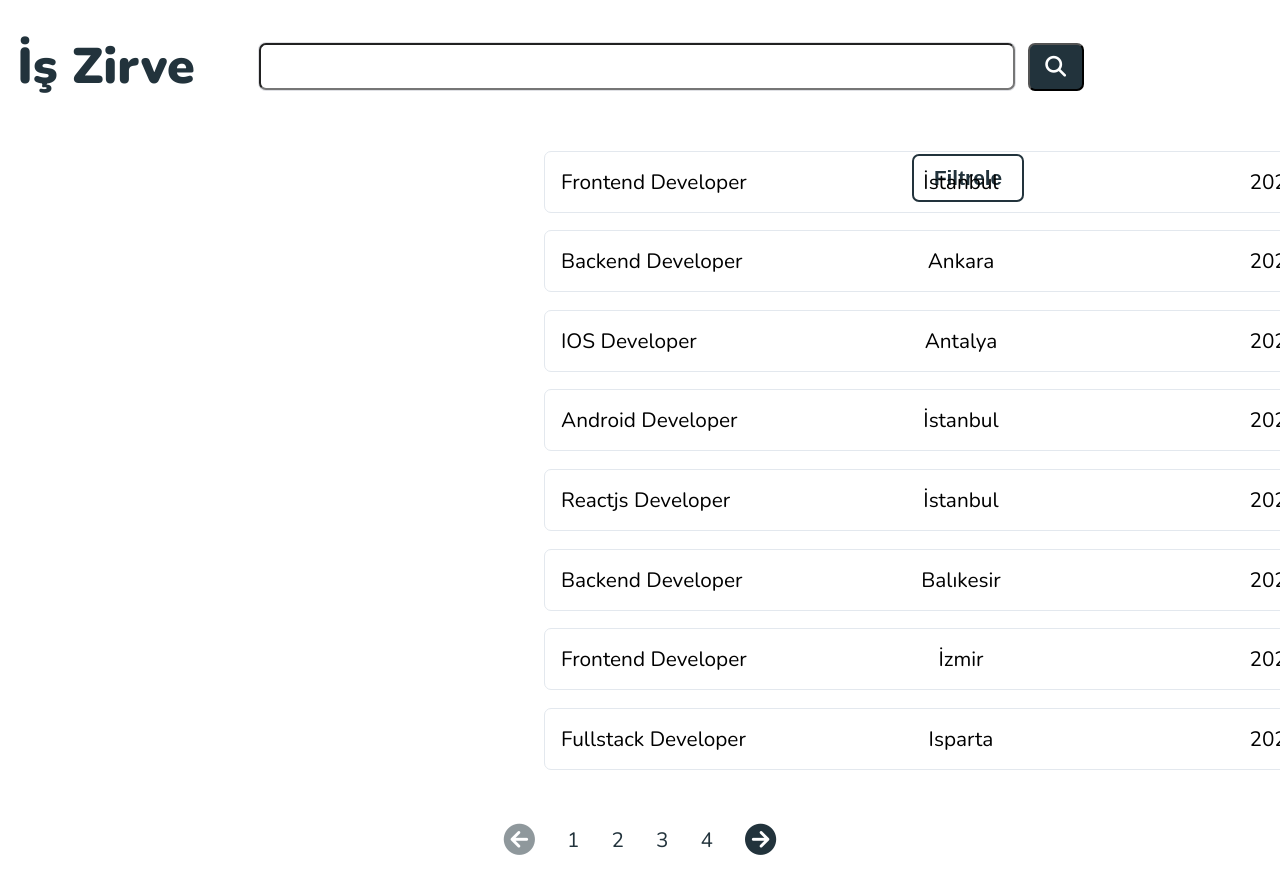
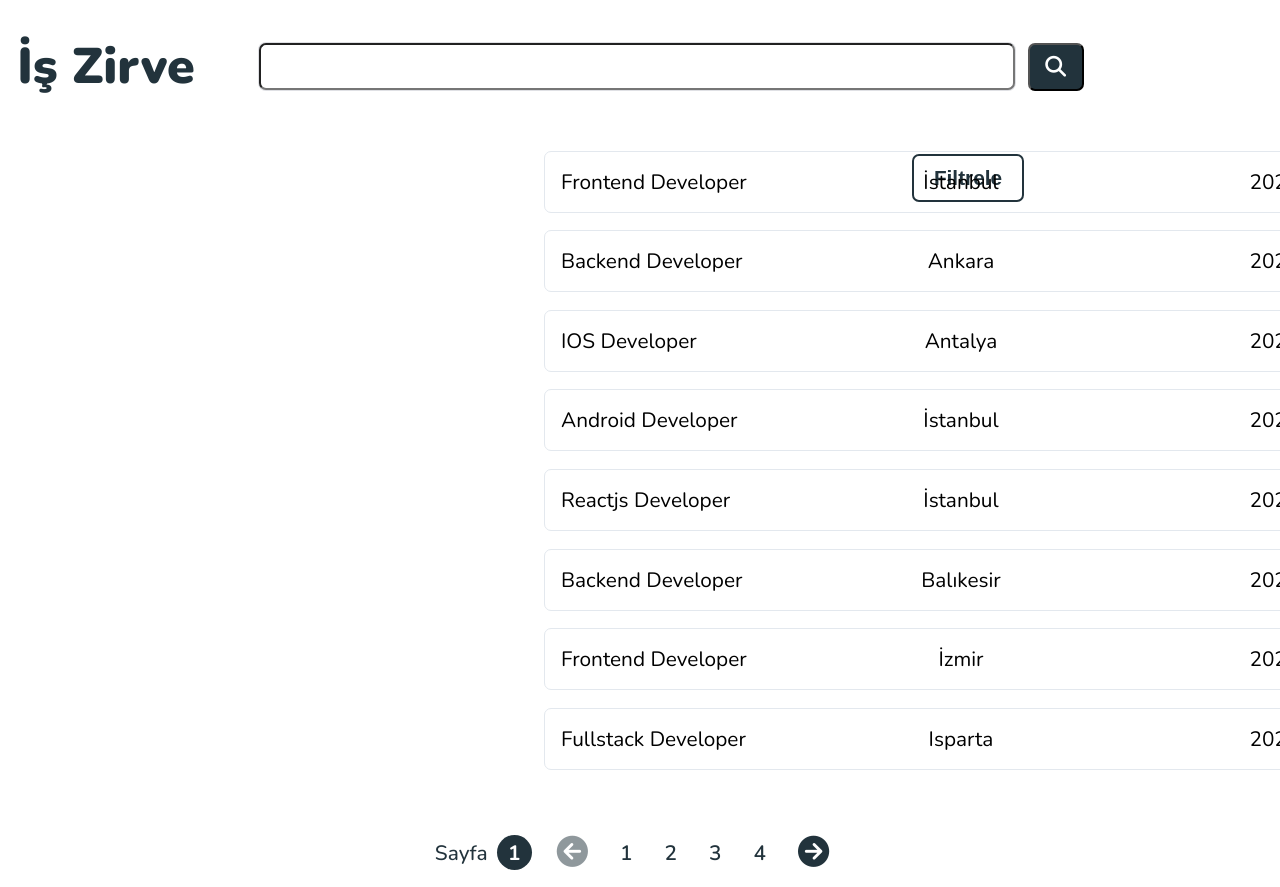
Before and after one commit to dilarauluturhan/is-zirve, a React (Create React App) app: page /joblist in a window 1280 px wide. Shown: the top 887 px of the page. Before the commit the page ends 862 px from the top, so only its background shows below. Built offline with nearby package versions, Linux system fonts and the light colour scheme.

Commit message:
style: pagination page number

```diff
--- a/src/components/Pagination.js
+++ b/src/components/Pagination.js
@@ -6,6 +6,8 @@ function Pagination({ currentPage, totalPages, onPageChange }) {
 
     return (
         <div className='pagination'>
+            <p className='page'>Sayfa</p>
+            <div className='page-number'>{currentPage}</div>
             <a
                 href='#\'
                 className={`page-item ${currentPage === 1 ? 'disabled' : ''}`}
--- a/src/style/pagination.css
+++ b/src/style/pagination.css
@@ -4,6 +4,26 @@
   align-items: center;
   justify-content: center;
   margin-top: 5rem;
+}
+.pagination .page {
+  font-size: 1.3rem;
+  font-weight: 500;
+  color: #22333c;
+  margin-right: 9px;
+}
+.pagination .page-number {
+  font-size: 1.3rem;
+  font-weight: 700;
+  background-color: #22333c;
+  color: #ffffff;
+  border: none;
+  border-radius: 50px;
+  width: 2.2rem;
+  height: 2.2rem;
+  display: flex;
+  align-items: center;
+  justify-content: center;
+  margin-right: 9px;
 }
 .pagination .page-item {
   color: #22333c;
@@ -12,6 +32,7 @@
   text-decoration: none;
   transition: background-color 0.3s;
   font-size: 1.3rem;
+  font-weight: 600;
 }
 
 .disabled {
--- a/src/style/pagination.scss
+++ b/src/style/pagination.scss
@@ -6,6 +6,28 @@
     justify-content: center;
     margin-top: 5rem;
 
+    .page {
+        font-size: 1.3rem;
+        font-weight: 500;
+        color: $color-base;
+        margin-right: 9px;
+    }
+
+    .page-number{
+        font-size: 1.3rem;
+        font-weight: 700;
+        background-color: $color-base;
+        color: $color-white;
+        border: none;
+        border-radius: 50px;
+        width: 2.2rem;
+        height: 2.2rem;
+        display: flex;
+        align-items: center;
+        justify-content: center;
+        margin-right: 9px;
+    }
+
     .page-item {
         color: $color-base;
         float: left;
@@ -13,9 +35,9 @@
         text-decoration: none;
         transition: background-color 0.3s;
         font-size: 1.3rem;
+        font-weight: 600;
     }
 }
-
 
 .disabled {
     pointer-events: none;
```
Also changed, not shown: 1 other file (tests, documents, lock files or other folders).
